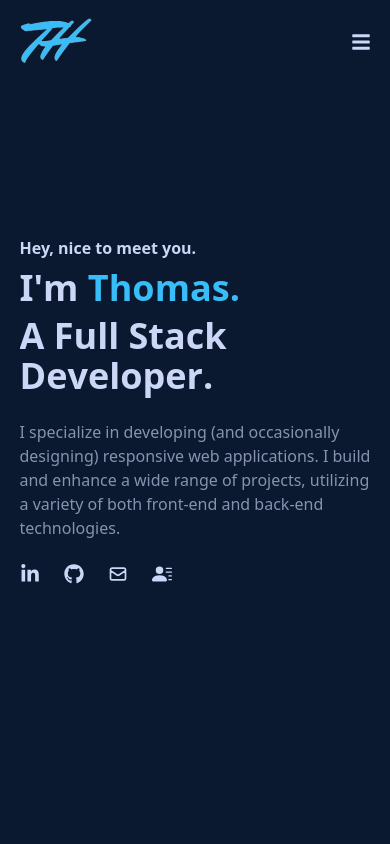
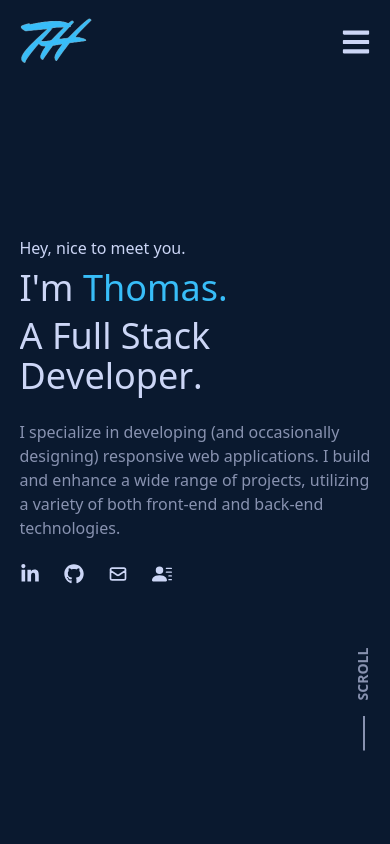
Before and after one commit to thomasthuynh/personal-portfolio, a React (Vite) app: page / in a window 390 px wide. Shown: the top 844 px of the page. Built offline with nearby package versions, Linux system fonts and the light colour scheme.

Commit message:
Testing updated mobile Nav layout. Updated scroll animation and added to Home on mobile screens

```diff
--- a/src/App.jsx
+++ b/src/App.jsx
@@ -22,8 +22,8 @@ function App() {
 
   return (
     <div className="mx-auto max-w-[2560px] overflow-hidden">
-      {loading && <Preloader />}
-      {!loading && (
+      {/* {loading && <Preloader />}
+      {!loading && ( */}
         <>
           <Nav />
           <Home />
--- a/src/components/Home.jsx
+++ b/src/components/Home.jsx
@@ -34,7 +34,7 @@ const Home = () => {
   return (
     <header name="home" className="relative h-screen w-full bg-primary">
       <div className="mx-auto flex h-full w-[90%] max-w-[1024px] flex-col justify-center">
-        <motion.div className="relative overflow-hidden font-semibold text-white lg:text-xl">
+        <motion.div className="relative overflow-hidden font-medium text-white lg:text-xl">
           <motion.p
             initial="initial"
             animate="animate"
@@ -45,7 +45,7 @@ const Home = () => {
           </motion.p>
         </motion.div>
 
-        <div className="flex py-2 text-4xl font-semibold sm:text-5xl lg:text-6xl xl:text-7xl -mb-2 xs:mb-0">
+        <div className="-mb-2 flex py-2 text-4xl font-medium xs:mb-0 sm:text-5xl lg:text-6xl xl:text-7xl">
           <div className="relative flex overflow-hidden">
             <Title color={"text-white"} delay={0.5}>
               I'm&nbsp;
@@ -57,13 +57,13 @@ const Home = () => {
         </div>
 
         <div className="flex flex-col xs:flex-row">
-          <div className="relative overflow-hidden py-2 text-4xl font-semibold sm:text-5xl lg:text-6xl xl:text-7xl -mb-4 xs:mb-0">
+          <div className="relative -mb-4 overflow-hidden py-2 text-4xl font-medium xs:mb-0 sm:text-5xl lg:text-6xl xl:text-7xl">
             <Title color={"text-white"} delay={0.65}>
               A Full Stack&nbsp;
             </Title>
           </div>
 
-          <div className="relative overflow-hidden py-2 text-4xl font-semibold sm:text-5xl lg:text-6xl xl:text-7xl">
+          <div className="relative overflow-hidden py-2 text-4xl font-medium sm:text-5xl lg:text-6xl xl:text-7xl">
             <Title color={"text-white"} delay={0.95}>
               Developer.
             </Title>
@@ -76,7 +76,6 @@ const Home = () => {
             animate="animate"
             transition={{ delay: 1.25, duration: 0.5 }}
             variants={{ initial: { y: "100%" }, animate: { y: 0 } }}
-            // variants={{ initial: { opacity: 0 }, animate: { opacity: 1 } }}
             className="w-full py-4 text-gray md:w-4/5 lg:text-lg"
           >
             I specialize in developing (and occasionally designing) responsive
@@ -85,14 +84,15 @@ const Home = () => {
           </motion.p>
         </motion.div>
 
+        {/* MOBILE LINKS */}
         <motion.ul
           initial="hidden"
-          whileInView="visible"
+          animate="animate"
           transition={{ delay: 1.75, duration: 0.5 }}
           viewport={{ once: true }}
           variants={{
             hidden: { opacity: 0, y: 20 },
-            visible: { opacity: 100, y: 0 },
+            animate: { opacity: 100, y: 0 },
           }}
           className="flex gap-2 pb-4 text-white xl:hidden"
         >
@@ -134,25 +134,23 @@ const Home = () => {
           </li>
         </motion.ul>
 
-        {/* <Link
-          to="about"
-          smooth={true}
-          duration={500}
-          className="absolute bottom-8 left-1/2 block animate-scroll text-white hover:text-secondary"
-        >
         <motion.div
           initial="hidden"
           whileInView="visible"
-            transition={{ delay: 1.5, duration: 0.5 }}
+          transition={{ delay: 1.25, duration: 0.5 }}
           viewport={{ once: true }}
           variants={{
-              hidden: { opacity: 0, y: 20 },
-              visible: { opacity: 100, y: 0 },
+            hidden: {
+              opacity: 0,
+              scaleY: 0,
+            },
+            visible: {
+              opacity: 100,
+              scaleY: 1,
+            },
           }}
-          >
-            <BsMouse size={30} />
-          </motion.div>
-        </Link> */}
+          className="fixed bottom-14 left-5 hidden h-1/4 w-1 origin-center bg-gray xl:flex"
+        ></motion.div>
       </div>
 
       <motion.div
@@ -286,6 +284,30 @@ const Home = () => {
         className="fixed bottom-14 left-5 hidden h-1/4 w-1 origin-top bg-secondary xl:flex"
         style={{ scaleY: scrollYProgress }}
       ></motion.div>
+
+      {/* MOBILE SCROLL */}
+
+      <motion.div
+        initial="hidden"
+        whileInView="visible"
+        transition={{ delay: 1.75, duration: 0.5 }}
+        viewport={{ once: true }}
+        variants={{
+          hidden: {
+            opacity: 0,
+          },
+          visible: {
+            opacity: 100,
+          },
+        }}
+        className="absolute bottom-20 right-0 flex flex-col items-center"
+      >
+        <p className="flex h-1/6 origin-center -rotate-90 text-sm font-semibold uppercase text-gray xl:hidden">
+          Scroll
+        </p>
+
+        <div className="mt-8 flex h-12 w-0.5 animate-scroll bg-gray xl:hidden"></div>
+      </motion.div>
     </header>
   );
 };
--- a/src/components/Nav.jsx
+++ b/src/components/Nav.jsx
@@ -19,7 +19,7 @@ const Nav = () => {
         hidden: { opacity: 0, y: -20 },
         visible: { opacity: 100, y: 0 },
       }}
-      className="fixed left-0 top-0 z-20 mx-auto w-full bg-primary text-white"
+      className="fixed left-0 top-0 z-20 mx-auto w-full bg-primary text-white h-[83px]"
     >
       <div className="mx-auto flex w-[90%] max-w-[2560px] items-center justify-between py-4">
         {/* LOGO */}
@@ -188,7 +188,7 @@ const Nav = () => {
           onClick={() => setHamburgerToggled(!hamburgerToggled)}
           className="z-10 cursor-pointer md:hidden"
         >
-          {hamburgerToggled ? <FaXmark size={20} /> : <FaBars size={20} />}
+          {hamburgerToggled ? <FaXmark size={30} /> : <FaBars size={30} />}
         </div>
       </div>
 
@@ -199,7 +199,7 @@ const Nav = () => {
         } absolute top-0 h-screen w-full bg-primary duration-300`}
       >
         <div className="flex h-full w-full items-center justify-center">
-          <ul className="flex h-1/2 flex-col items-center justify-center gap-12 text-2xl font-semibold uppercase tracking-wider">
+          <ul className="flex h-1/2 w-3/4 flex-col justify-center gap-4 text-2xl font-semibold uppercase tracking-wider text-left -translate-y-1/4">
             <li>
               <Link
                 to="home"
--- a/src/components/Preloader.jsx
+++ b/src/components/Preloader.jsx
@@ -73,7 +73,7 @@ const Preloader = () => {
         transition={{ delay: 0.75 }}
         className="absolute bottom-6 left-6"
       >
-        <p className="flex items-center font-semibold uppercase tracking-widest text-white text-sm md:text-md">
+        <p className="flex items-center font-semibold uppercase tracking-widest text-white text-xs md:text-base">
           <motion.span
             initial={{ opacity: 1 }}
             animate={{ opacity: [1, 0, 1, 0] }}
--- a/tailwind.config.js
+++ b/tailwind.config.js
@@ -18,14 +18,15 @@ export default {
           "100%": { transform: "rotate(0deg)" },
         },
         scroll: {
-          "0%": { transform: "translateY(0) translateX(-50%)" },
-          "50%": { transform: "translateY(8px) translateX(-50%)" },
-          "100%": { transform: "translateY(0) translateX(-50%)" },
+          "0%": { transform: "scaleY(0)", "transform-origin": "top" },
+          "50%": { transform: "scaleY(1)", "transform-origin": "top" },
+          "55%": { transform: "scaleY(1)", "transform-origin": "bottom" },
+          "100%": { transform: "scaleY(0)", "transform-origin": "bottom" },
         },
       },
       animation: {
         wave: "wave 750ms ease infinite",
-        scroll: "scroll 1000ms ease infinite",
+        scroll: "scroll 1500ms ease infinite",
       },
       boxShadow: {
         "spread-secondary": "0 0 2px 2px rgba(56, 189, 248, 1)",
```
Lines whose indentation alone changed are shown as unchanged.
